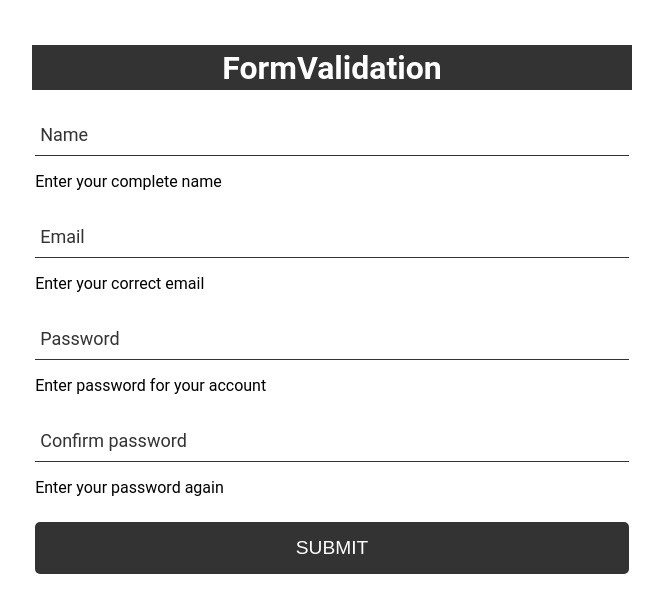
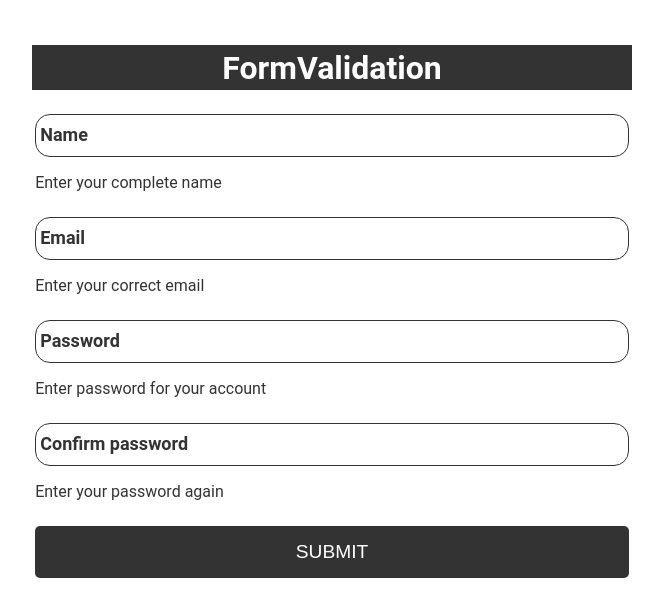
Before and after one commit to erfan-am/ChatApp, a React (Create React App) app: page / in a window 1280 px wide. Shown: the top 616 px of the page, without its empty margins (308-971 px from the left). Built offline with nearby package versions, Linux system fonts and the light colour scheme.

Commit message:
React FormValidation

```diff
--- a/src/App.js
+++ b/src/App.js
@@ -10,6 +10,7 @@ const App =()=>{
 const onChangeHandler=(e,ctrlName)=>{
   const inputs=input.inputs;
   inputs[ctrlName].touched=false;
+  inputs[ctrlName].validation.end=true;
   inputs[ctrlName].value=e.target.value;
   inputs[ctrlName].isValid=checkValidity(
     inputs[ctrlName].value,
@@ -40,6 +41,7 @@ const inputsStyle=(
       valid={input.isValid}
       label={input.label}
       value={input.value}
+      end={input.validation.end}
       touched={input.touched}
       touchInput={()=>inputTouched(input.id)}
       />
--- a/src/App.scss
+++ b/src/App.scss
@@ -35,20 +35,23 @@
       padding:10px 10px 10px 5px;
       display:block;
       width:100%;
-      border:none;
-      border-bottom:1px solid #333;
+      border:1px solid #333;
+      border-radius:15px;
       &:focus{ outline:none; }
       &:focus ~ label, &:valid ~ label 		{
-        top:-20px;
+        top:-10px;
         font-size:14px;
         color:#333;
       }
     }
     label{
       color:#333;
+      background-color: white;
+      border-radius: 2px;
       font-size:18px;
       font-weight:normal;
       position:absolute;
+      font-weight: bold;
       pointer-events:none;
       left:5px;
       top:10px;
--- a/src/Input.jsx
+++ b/src/Input.jsx
@@ -12,9 +12,15 @@ const Input = (props) => {
             onBlur={props.touchInput}
             required
         />
-        <label style={{color:!props.valid  &&  props.touched  && 'red'  }}
-        htmlFor={props.name}>{props.label}</label>
-        <p style={{color:!props.valid &&  props.touched && 'red' }}>{props.touched  ?  props.error : props.sub}</p>
+        <label style={{
+                color:!props.valid ?
+                props.touched && 'red' :
+                props.end && 'green'
+            }}
+            htmlFor={props.name}>{props.label}</label>
+        <p style={{color:!props.valid ? props.touched && 'red' :  props.end ? 'green' :'#333'   }}>
+            {!props.valid && props.touched  ?  props.error : props.end ? 'done..' : props.sub}
+            </p>
     </div>
         )
 }
--- a/src/state.jsx
+++ b/src/state.jsx
@@ -5,7 +5,8 @@ export const inputsData=[
       validation:{
           required:true,
           minLength:5,
-          maxLength:10
+          maxLength:10,
+          end:false
       },
       label:'Name',
       sub:"Enter your complete name",
@@ -20,7 +21,8 @@ export const inputsData=[
       id:'1',
       validation:{
           required:true,
-          isEmail:true
+          isEmail:true,
+          end:false
       },
       label:'Email',
       sub:'Enter your correct email ',
@@ -40,6 +42,7 @@ export const inputsData=[
           required:true,
           isPass:true,
           minLength:6,
+          end:false,
           maxLength:10
       },
       isValid:true,
@@ -55,6 +58,7 @@ export const inputsData=[
      error:'Password is not match',
      validation:{
          required:true,
+         end:false,
          isConfirm:true,
      },
      isValid:true,
--- a/src/utils.jsx
+++ b/src/utils.jsx
@@ -4,7 +4,7 @@ export const checkValidity=(value,rules,inputs)=>{
         isValid=value.trim() && isValid
     }
     if(rules.minLength){
-        isValid=value.length >= rules.minLength && isValid
+        isValid=value.length >= rules.minLength  && isValid
     }
     if(rules.maxLength){
         isValid=value.length <= rules.maxLength && isValid
@@ -14,10 +14,10 @@ export const checkValidity=(value,rules,inputs)=>{
         isValid= reg.test(value)  && isValid
     }
     if(rules.isPass){
-        isValid=value.length >= rules.minLength && isValid
+        isValid=value.length >= rules.minLength && rules.end  && isValid
     }
     if(rules.isConfirm){
-        isValid=value === inputs[2].value && isValid
+        isValid=value === inputs[2].value && rules.end  && isValid
     }
     return isValid
 }
```
